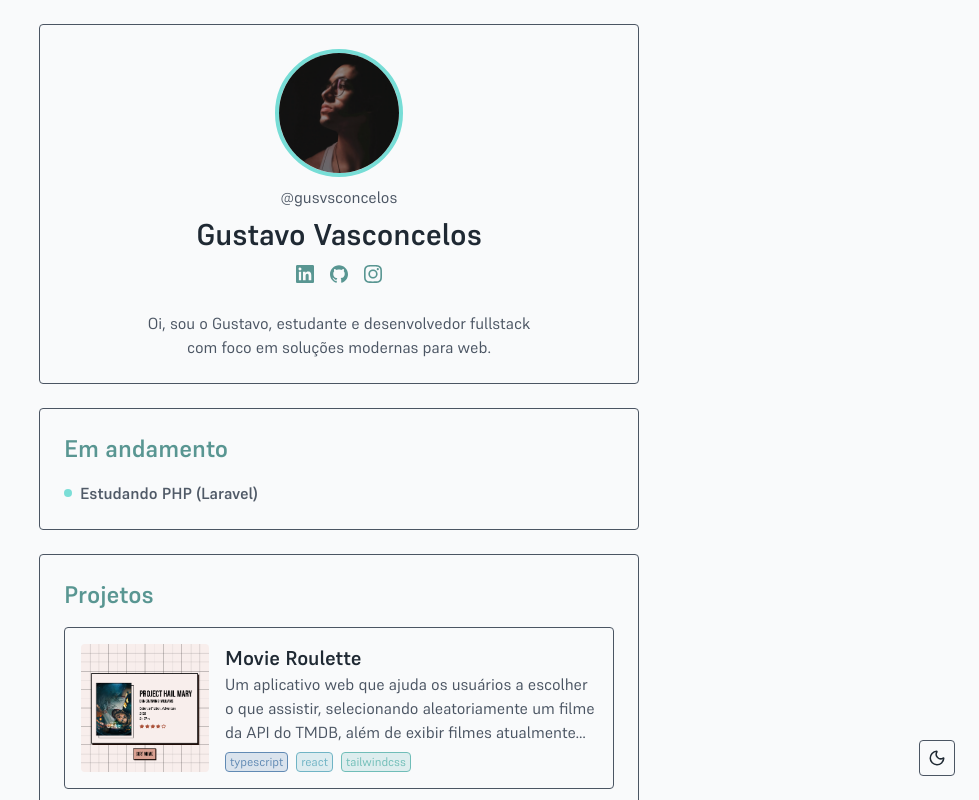
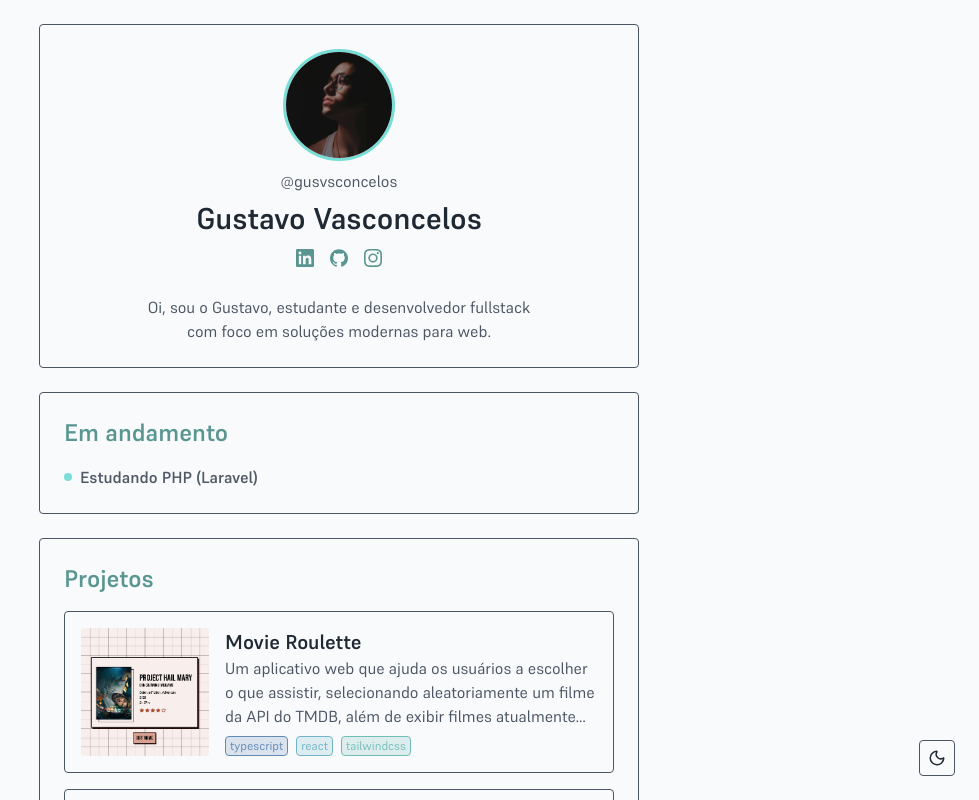
Before and after one commit to gusvsconcelos/portfolio, a React (Vite) app: page / in a window 1280 px wide. Shown: the top 800 px of the page, without its empty margins (301-1280 px from the left). Built offline with nearby package versions, Linux system fonts and the light colour scheme.

Commit message:
refactor: minor design adjustments and code clean up

```diff
--- a/package.json
+++ b/package.json
@@ -1,7 +1,7 @@
 {
   "name": "portfolio",
   "private": true,
-  "version": "0.0.1",
+  "version": "0.0.2",
   "type": "module",
   "scripts": {
     "dev": "vite",
--- a/src/App.tsx
+++ b/src/App.tsx
@@ -1,6 +1,6 @@
 import "./App.css";
+import Home from "./pages/Home";
 import Footer from "./components/layout/Footer";
-import Home from "./pages/Home";
 
 export default function App() {
   return (
--- a/src/components/layout/Header.tsx
+++ b/src/components/layout/Header.tsx
@@ -1,5 +1,4 @@
 import photo from "../../assets/profile.png";
-
 import { Linkedin, Github, Instagram } from "../ui/Icons";
 
 export default function Header() {
@@ -8,7 +7,7 @@ export default function Header() {
       {/*Picture*/}
       <img
         src={photo}
-        className="w-32 rounded-full border-solid border-4 border-accent-2 dark:border-accent-1 pointer-events-none select-none"
+        className="w-28 rounded-full border-solid border-3 border-accent-2 dark:border-accent-1 pointer-events-none select-none"
       />
 
       {/*Username*/}
--- a/src/components/ui/Card.tsx
+++ b/src/components/ui/Card.tsx
@@ -46,7 +46,6 @@ export default function Card(props: Props) {
         )}
 
         {/*Title/description/badges*/}
-        <div className="w-full">
         <div>
           {/*Title*/}
           <h3 className="text-xl font-semibold text-fg-1 dark:text-fg-dark-1 group-hover:text-accent-1">
@@ -64,7 +63,6 @@ export default function Card(props: Props) {
           </div>
         </div>
       </div>
-      </div>
     </a>
   );
 }
--- a/src/components/ui/ScrollToTop.tsx
+++ b/src/components/ui/ScrollToTop.tsx
@@ -16,7 +16,7 @@ export default function ScrollToTop() {
   return (
     <button
       onClick={() => window.scrollTo({ top: 0, behavior: "smooth" })}
-      className={`fixed bottom-6 right-18 p-2 rounded-sm border border-fg-2 dark:border-fg-dark-2 bg-bg-1 dark:bg-bg-dark-1 text-fg-1 dark:text-fg-dark-1 hover:text-accent-1 hover:border-accent-1 transition-all duration-300 ${visible ? "opacity-100" : "opacity-0 pointer-events-none"}`}
+      className={`fixed bottom-6 right-17 p-2 rounded-sm border border-fg-2 dark:border-fg-dark-2 bg-bg-1 dark:bg-bg-dark-1 text-fg-1 dark:text-fg-dark-1 hover:text-accent-1 hover:border-accent-1 transition-all duration-300 ${visible ? "opacity-100" : "opacity-0 pointer-events-none"}`}
     >
       <ArrowUp size={18} />
     </button>
```
Also changed, not shown: 1 other file (tests, documents, lock files or other folders). Lines whose indentation alone changed are shown as unchanged.
